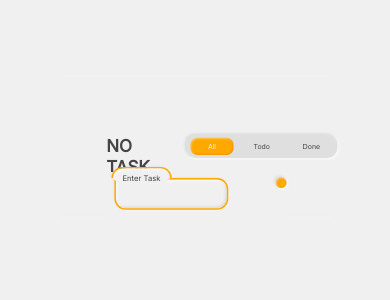
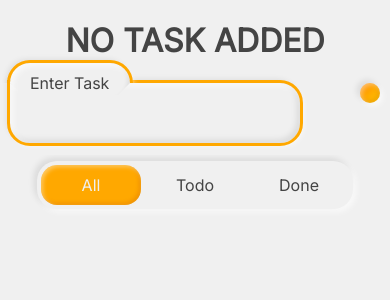
Before and after one commit to anaysharma/todo-tasks-app, a React (Vite) app: page / in a window 390 px wide. Shown: the top 300 px of the page. Built offline with nearby package versions, Linux system fonts and the light colour scheme; some icons are missing.

Commit message:
make layout responsive

```diff
--- a/src/index.css
+++ b/src/index.css
@@ -219,7 +219,7 @@ button {
 	grid-auto-flow: column;
 	grid-template-colums: repeat(3, 1fr);
 	gap: 4px;
-	background-color: color-mix(in srgb, var(--color-shade-dark) 85%, white);
+	/* background-color: color-mix(in srgb, var(--color-shade-dark) 85%, white); */
 	box-shadow: -3px -3px 6px var(--color-shade-dark),
 		3px 3px 6px var(--color-shade-light);
 	border-radius: 20px;
@@ -280,6 +280,7 @@ li {
 .task-group > .label {
 	font-family: 'Inter', sans-serif;
 	color: var(--color-fg);
+	font-size: 1.1rem;
 }
 
 input[type='checkbox'] {
@@ -444,8 +445,37 @@ button:active {
 	scale: 0.9;
 }
 
-@media (max-width: 399px) {
-	* {
-		scale: 0.9;
+input[type='checkbox']:checked + label {
+	text-decoration: line-through;
+	opacity: 0.6;
+}
+
+@media (max-width: 650px) {
+	:root {
+		--main-content-width: calc(100vw - 20px);
+	}
+
+	header {
+		display: grid;
+		justify-items: center;
+		width: var(--main-content-width);
+		gap: 90px;
+	}
+
+	h1 {
+		width: var(--main-content-width);
+		display: grid;
+		place-items: center;
+		height: 50px;
+	}
+
+	.tasks {
+		margin-top: 230px;
+	}
+
+	.task-view-container {
+		background-color: var(--color-bg);
+		width: var(--main-content-width);
+		box-shadow: 0 -50px 0 50px var(--color-bg);
 	}
 }
```
